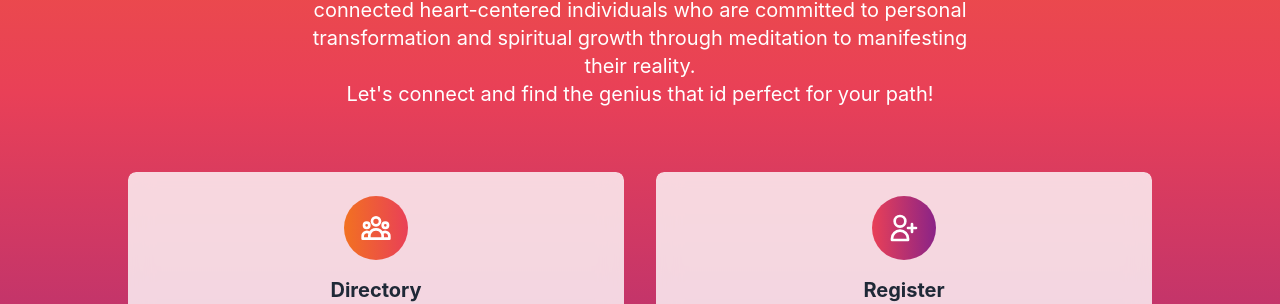
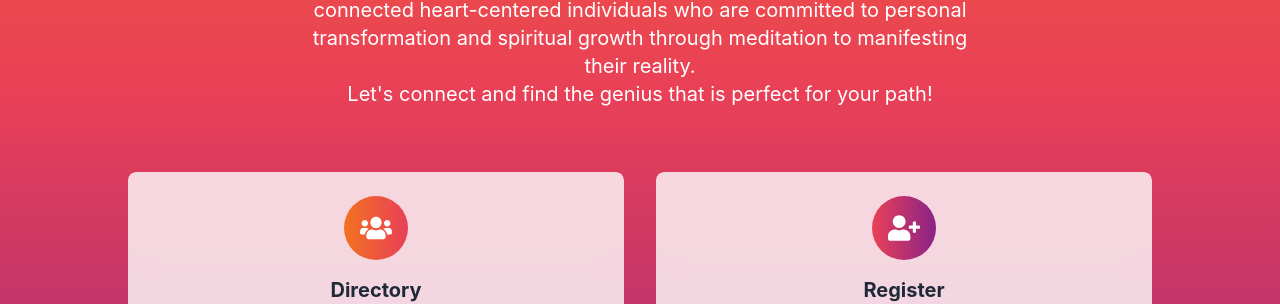
Before and after one commit to meemal/wearegeniuses, a React (Create React App) app in the folder client/: page / in a window 1280 px wide. Shown: the part 448-752 px from the top of the page. Built offline with nearby package versions, Linux system fonts and the light colour scheme; no server answers.

Commit message:
feat: Add profile picture display to Welcome CTA on homepage

```diff
--- a/client/src/pages/Home.js
+++ b/client/src/pages/Home.js
@@ -1,11 +1,34 @@
 import React from 'react';
 import { Link } from 'react-router-dom';
 import { useAuth } from '../context/AuthContext';
+import { useProfile } from '../hooks/useProfile';
 import FrostedCard from '../components/FrostedCard';
 import GradientButton from '../components/GradientButton';
+import { FaUsers, FaUserPlus, FaUserEdit } from 'react-icons/fa';
 
 const Home = () => {
   const { currentUser } = useAuth();
+  const { profile } = useProfile(currentUser?.uid);
+
+  // Custom icon component for the Welcome card
+  const WelcomeIcon = () => {
+    if (profile?.profilePicture?.url) {
+      return (
+        <div className="w-16 h-16 rounded-full overflow-hidden">
+          <img
+            src={profile.profilePicture.url}
+            alt="Profile"
+            className="w-full h-full object-cover"
+            onError={(e) => {
+              e.target.onerror = null;
+              e.target.src = '';
+            }}
+          />
+        </div>
+      );
+    }
+    return <FaUserEdit className="h-8 w-8" />;
+  };
 
   return (
     <div className="max-w-5xl mx-auto">
@@ -21,7 +44,7 @@ const Home = () => {
           This is a directory of dedicated Dr Joe Dispenza practitioners, connected heart-centered
           individuals who are committed to personal transformation and spiritual growth through
           meditation to manifesting their reality. </p>
-          <p className="text-xl text-white max-w-3xl mx-auto">Let's connect and find the genius that id perfect for your path!
+          <p className="text-xl text-white max-w-3xl mx-auto">Let's connect and find the genius that is perfect for your path!
         </p>
       </div>
 
@@ -29,11 +52,7 @@ const Home = () => {
       <div className="grid grid-cols-1 md:grid-cols-2 gap-8 mb-16">
         <FrostedCard
           title="Directory"
-          icon={
-            <svg xmlns="http://www.w3.org/2000/svg" className="h-8 w-8" fill="none" viewBox="0 0 24 24" stroke="currentColor">
-              <path strokeLinecap="round" strokeLinejoin="round" strokeWidth={2} d="M17 20h5v-2a3 3 0 00-5.356-1.857M17 20H7m10 0v-2c0-.656-.126-1.283-.356-1.857M7 20H2v-2a3 3 0 015.356-1.857M7 20v-2c0-.656.126-1.283.356-1.857m0 0a5.002 5.002 0 019.288 0M15 7a3 3 0 11-6 0 3 3 0 016 0zm6 3a2 2 0 11-4 0 2 2 0 014 0zM7 10a2 2 0 11-4 0 2 2 0 014 0z" />
-            </svg>
-          }
+          icon={<FaUsers className="h-8 w-8" />}
           iconColor="bg-gradient-button-orange"
         >
           <p className="text-gray-700 mb-6">
@@ -44,13 +63,23 @@ const Home = () => {
           </GradientButton>
         </FrostedCard>
 
+        {currentUser ? (
+          <FrostedCard
+            title={`Welcome ${profile?.displayName || 'Back'}!`}
+            icon={<WelcomeIcon />}
+            iconColor={profile?.profilePicture?.url ? '' : 'bg-gradient-button-pink'}
+          >
+            <p className="text-gray-700 mb-6">
+              Welcome back! Keep your profile up to date to make meaningful connections.
+            </p>
+            <GradientButton to="/profile" variant="pink" arrow={true}>
+              Edit Profile
+            </GradientButton>
+          </FrostedCard>
+        ) : (
           <FrostedCard
             title="Register"
-          icon={
-            <svg xmlns="http://www.w3.org/2000/svg" className="h-8 w-8" fill="none" viewBox="0 0 24 24" stroke="currentColor">
-              <path strokeLinecap="round" strokeLinejoin="round" strokeWidth={2} d="M18 9v3m0 0v3m0-3h3m-3 0h-3m-2-5a4 4 0 11-8 0 4 4 0 018 0zM3 20a6 6 0 0112 0v1H3v-1z" />
-            </svg>
-          }
+            icon={<FaUserPlus className="h-8 w-8" />}
             iconColor="bg-gradient-button-pink"
           >
             <p className="text-gray-700 mb-6">
@@ -60,6 +89,7 @@ const Home = () => {
               Create Profile
             </GradientButton>
           </FrostedCard>
+        )}
       </div>
     </div>
   );
```
Lines whose indentation alone changed are shown as unchanged.
